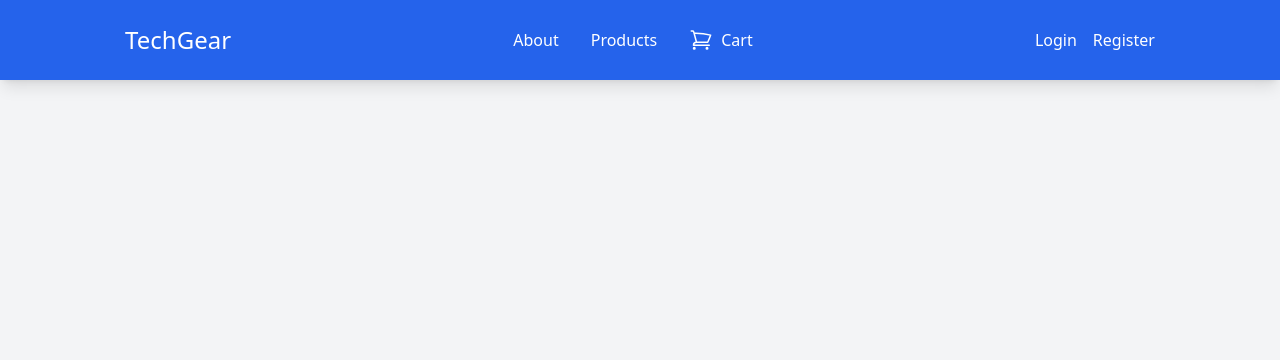
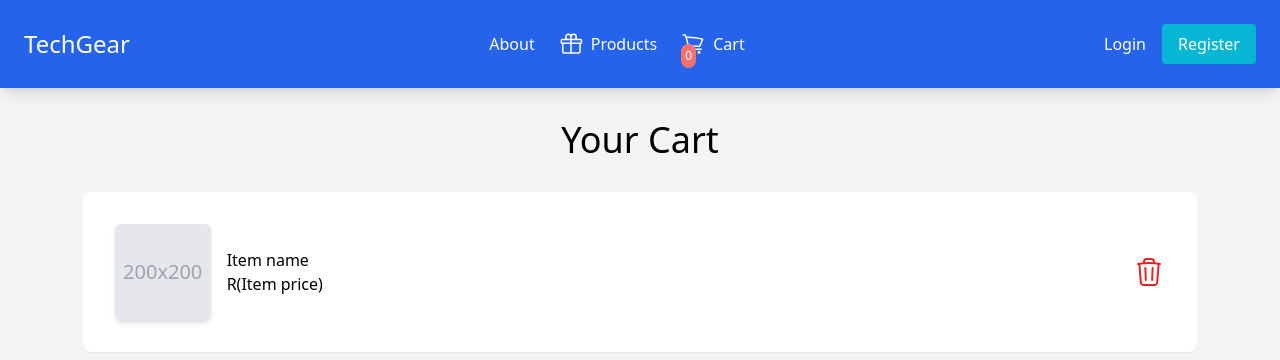
Before and after one commit to siphosethu1998/online-store, a React (Create React App) app: page /cart in a window 1280 px wide. Shown: the top 360 px of the page. Built offline with nearby package versions, Linux system fonts and the light colour scheme.

Commit message:
add the redux store, added some quality changes to the UI

```diff
--- a/src/About.js
+++ b/src/About.js
@@ -3,8 +3,7 @@ import TotalPrice from "./Components/TotalPrice";
 // About component with props for totalPrice and visibility
 const About = ({totalPrice, visibility}) => {
   return (
-    <div className="bg-white flex flex-col gap-x-4 p-6 mt-8 mx-auto w-11/12 rounded-lg shadow-sm ">
-      <TotalPrice totalPrice={totalPrice} visibility={visibility} />
+    <div className="bg-white flex flex-col gap-x-4 p-8 mt-8 mx-auto w-11/12 rounded-lg shadow-sm">
       {/* placeholder company logo */}
       <div className="bg-gray-200 flex justify-center text-sm py-8 px-8 text-gray-400 self-start mb-4">
         200x100
--- a/src/App.js
+++ b/src/App.js
@@ -3,22 +3,28 @@ import { useState } from 'react';
 import {Routes, Route} from 'react-router-dom'
 import NavBar from './Components/NavBar';
 import LandingPage from './LandingPage';
+import About from './About';
 import Products from './Products';
-import About from './About';
+import Cart from './Cart';
 import LoginForm from './LoginForm';
 import SignupForm from './SignupForm';
 
 function App() {
   const [totalPrice, setTotalPrice] = useState(0);
   const [visibility, setVisibility] = useState("hidden");
+  const [cart, setCart] = useState([]);
 
   const handleTotalPrice = (productPrice) => {
     setTotalPrice(totalPrice + productPrice);
-  }
+  };
 
   const handleVisibility = (visible) => {
     setVisibility(visible);
-  }
+  };
+
+  const handleSetCart = (object) => {
+    setCart(() => cart.push(object));
+  };
 
   return (
     <div className="bg-gray-100 min-h-screen">
@@ -28,6 +34,7 @@ function App() {
         <Route exact path="/" element={<LandingPage />} />
         <Route path="/products" element={<Products totalPrice={totalPrice} visibility={visibility} handleTotalPrice={handleTotalPrice} handleVisibility={handleVisibility} />} />
         <Route path="/about" element={<About totalPrice={totalPrice} visibility={visibility} />} />
+        <Route path="/cart" element={<Cart totalPrice={totalPrice} visibility={visibility}/>} />
         <Route path="/login" element={<LoginForm />} />
         <Route path="/register" element={<SignupForm />} />
       </Routes>
--- /dev/null
+++ b/src/Cart.js
@@ -0,0 +1,25 @@
+import CartItem from "./Components/CartItem";
+
+const CartPage = ({totalPrice, visibility}) => {
+  return (
+    <div className="flex flex-col items-center p-8">
+      <h1 className="text-4xl font-medium mb-8">Your Cart</h1>
+      <CartItem />
+      {/* order summary card */}
+      <div className={`${visibility} bg-white flex flex-col gap-6 p-8 mx-auto w-11/12 rounded-lg shadow-sm mt-8`}>
+        <h2 className="font-medium text-xl">Order Summary</h2>
+        <div className="flex justify-between">
+          <h6>Subtotal</h6>
+          <h6>R{totalPrice.toFixed(2)}</h6>
+        </div>
+        <button
+         className="bg-blue-600 text-white rounded py-2"
+        >
+          Checkout
+        </button>
+      </div>
+    </div>
+  );
+}
+
+export default CartPage;
--- /dev/null
+++ b/src/Components/CartItem.js
@@ -0,0 +1,23 @@
+import { TableCellsIcon, TrashIcon } from "@heroicons/react/24/outline";
+
+const Cart = () => {
+  return (
+    <div className="bg-white flex items-center justify-between p-8 mx-auto w-11/12 rounded-lg shadow-sm">
+      {/* placeholder company image */}
+      <div className="flex items-center gap-4">
+        <div className="bg-gray-200 flex w-24 h-24 justify-center items-center shadow-md rounded-md text-xl py-8 px-8 text-gray-400">
+          200x200
+        </div>
+        <div>
+          <p className="font-medium">Item name</p>
+          <p>R(Item price)</p>
+        </div>
+      </div>
+      <button>
+        <TrashIcon className="size-8 text-red-600"/>
+      </button>
+    </div>
+  )
+}
+
+export default Cart;
--- a/src/Components/NavBar.js
+++ b/src/Components/NavBar.js
@@ -1,21 +1,25 @@
-import { ShoppingCartIcon } from "@heroicons/react/24/outline";
+import { GifIcon, GiftIcon, ShoppingCartIcon } from "@heroicons/react/24/outline";
 import { Link } from "react-router-dom";
 
 const NavBar = () => {
   return (
-    <div className="flex justify-around items-center gap-x-8 py-6 font-medium bg-blue-600 text-white shadow-lg">
+    <div className="flex justify-between items-center gap-x-8 p-6 font-medium bg-blue-600 text-white shadow-lg">
       <Link to="/" className="text-2xl">TechGear</Link>
-      <div className="flex gap-8">
-        <Link to="/about" className="hover:text-blue-100 focus:text-blue-200">About</Link>
-        <Link to="/products" className="hover:text-blue-100 focus:text-blue-200"> Products </Link>
-        <Link to="/products" className="flex gap-2 hover:text-blue-200 focus:text-blue-200">
+      <div className="flex gap-6">
+        <Link to="/about" className="hover:text-blue-100 focus:text-blue-100">About</Link>
+        <Link to="/products" className="flex gap-2 hover:text-blue-100 focus:text-blue-100">
+          <GiftIcon className="size-6"/>
+          <span>Products</span>
+        </Link>
+        <Link to="/cart" className="relative flex gap-2 hover:text-blue-100 focus:text-blue-100">
           <ShoppingCartIcon className="size-6"/>
           <span>Cart</span>
+          <span className="absolute bg-red-400 top-0 left-0 mt-3 rounded-full p-1 text-xs">0</span>
         </Link>
       </div>
-      <div className="flex gap-4">
-        <Link to="/login" className="hover:text-blue-600 focus:text-blue-600">Login</Link>
-        <Link to="/register" className="hover:text-blue-600 focus:text-blue-600">Register</Link>
+      <div className="flex gap-4 items-center">
+        <Link to="/login" className="hover:text-blue-100 focus:text-blue-100">Login</Link>
+        <Link to="/register" className="hover:bg-cyan-600 bg-cyan-500 rounded py-2 px-4">Register</Link>
       </div>
     </div>
   );
--- a/src/Components/ProductCard.js
+++ b/src/Components/ProductCard.js
@@ -1,3 +1,4 @@
+import { ChevronDownIcon } from "@heroicons/react/24/outline";
 import { useState } from "react";
 
 const ProductCard = ({title, image, description, price, colors, totalPrice, visibility, handleTotalPrice, handleVisibility}) => {
@@ -25,6 +26,11 @@ const ProductCard = ({title, image, description, price, colors, totalPrice, visi
     return colorMap[color] || 'bg-gray-200';
   };
 
+  const handleBuy = () => {
+    handleTotalPrice(price);
+    handleVisibility("");
+  }
+
   return (
     <div className="bg-white w-fit rounded shadow">
       <img
@@ -51,18 +57,13 @@ const ProductCard = ({title, image, description, price, colors, totalPrice, visi
                 ))}
             </select>
             <div className="pointer-events-none absolute inset-y-0 right-0 flex items-center px-2 text-gray-700">
-              <svg className="fill-current h-4 w-4" xmlns="http://www.w3.org/2000/svg" viewBox="0 0 20 20">
-                <path d="M5.293 7.293a1 1 0 011.414 0L10 10.586l3.293-3.293a1 1 0 111.414 1.414l-4 4a1 1 0 01-1.414 0l-4-4a1 1 0 010-1.414z"/>
-              </svg>
+              <ChevronDownIcon  className="h-4 w-4 text-gray-400"/>
             </div>
           </div>
         </div>
         <button
           className="bg-blue-600 hover:bg-blue-700 py-2 px-3 text-white rounded-md"
-          onClick={() => {
-            handleTotalPrice(price);
-            handleVisibility("");
-          }}
+          onClick={handleBuy}
         >
           buy
         </button>
--- a/src/LoginForm.js
+++ b/src/LoginForm.js
@@ -1,5 +1,6 @@
 import { useEffect, useRef } from "react";
 import { useFormik } from "formik";
+import { Link } from "react-router-dom";
 import * as Yup from 'yup';
 
 const LoginForm = () => {
@@ -26,8 +27,13 @@ const LoginForm = () => {
   },[])
 
   return (
-    <div className="bg-white flex gap-x-4 p-6 mt-8 mx-auto w-fit rounded-lg shadow-sm items-center">
-      <form onSubmit={formik.handleSubmit} className="flex flex-col gap-y-2">
+    <div className="flex flex-col gap-8 mt-8">
+      <div className="flex flex-col gap-4">
+        <p className="text-3xl font-medium self-center">Login to your account</p>
+        <span className="self-center">Or </span>
+        <Link to="/register" className="text-gray-700  self-center font-medium underline">Register for a new account</Link>
+      </div>
+      <form onSubmit={formik.handleSubmit} className="flex flex-col gap-y-2 bg-white gap-x-4 p-6 mx-auto w-fit rounded-lg shadow-sm">
         <label htmlFor="email">Email</label>
         <input
           ref={inputRef}
--- a/src/Products.js
+++ b/src/Products.js
@@ -89,8 +89,7 @@ const Products = ({totalPrice, visibility, handleTotalPrice, handleVisibility})
 
   return (
     <div className="flex flex-col items-center p-8">
-      <TotalPrice visibility={visibility} totalPrice={totalPrice} />
-      <h1 className="text-4xl font-medium self-center mb-8">Your Products</h1>
+      <h1 className="text-4xl font-medium self-center mb-8">Store Products</h1>
       <div className="grid grid-cols-5 gap-6">
         {
           products.map((product) => {
--- a/src/SignupForm.js
+++ b/src/SignupForm.js
@@ -1,6 +1,7 @@
 import { useEffect, useRef } from "react";
 import { useFormik } from 'formik';
 import * as Yup from 'yup';
+import { Link } from "react-router-dom";
 
 const SignupForm = () => {
   const inputRef = useRef(null);
@@ -38,8 +39,13 @@ const SignupForm = () => {
   },[])
 
   return (
-    <div className="bg-white flex gap-x-4 p-6 mt-8 mx-auto w-fit rounded-lg shadow-sm items-center">
-      <form onSubmit={formik.handleSubmit} className="flex flex-col gap-y-2">
+    <div className="flex flex-col gap-8 items-center mt-8">
+      <div className="flex flex-col gap-4">
+        <p className="text-3xl font-medium">Register for free</p>
+        <span className="self-center">Or </span>
+        <Link to="/login" className="text-gray-700 self-center font-medium underline">Login to your existing account</Link>
+      </div>
+      <form onSubmit={formik.handleSubmit} className="flex flex-col gap-y-2 bg-white gap-x-4 p-6 mx-auto w-fit rounded-lg shadow-sm">
         <label htmlFor="firstName">First Name</label>
         <input
           className="px-4 py-2 w-80 focus:outline-none border border-gray-200 rounded-md"
```
Also changed, not shown: src/store/store.js (added), 2 other files (tests, documents, lock files or other folders).
